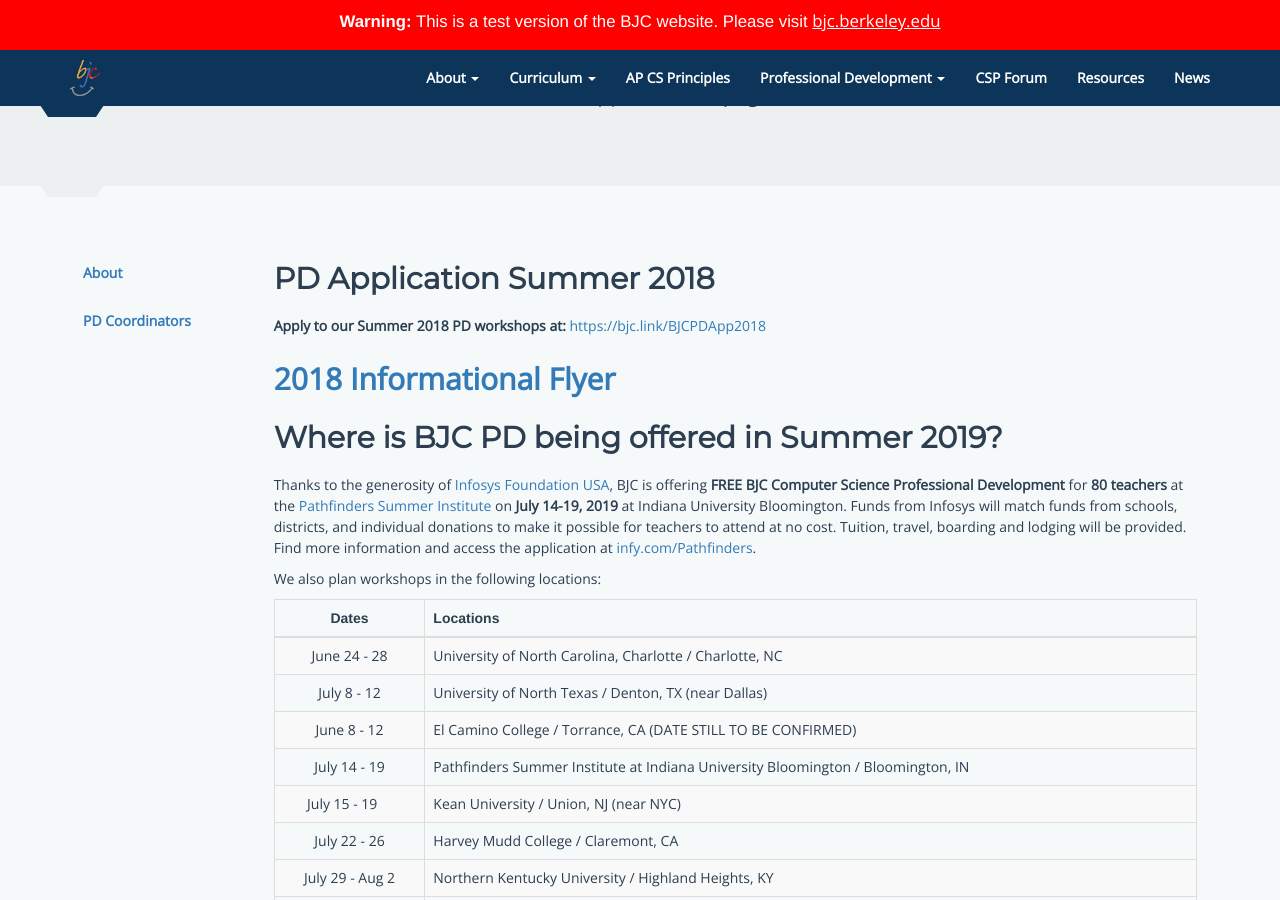
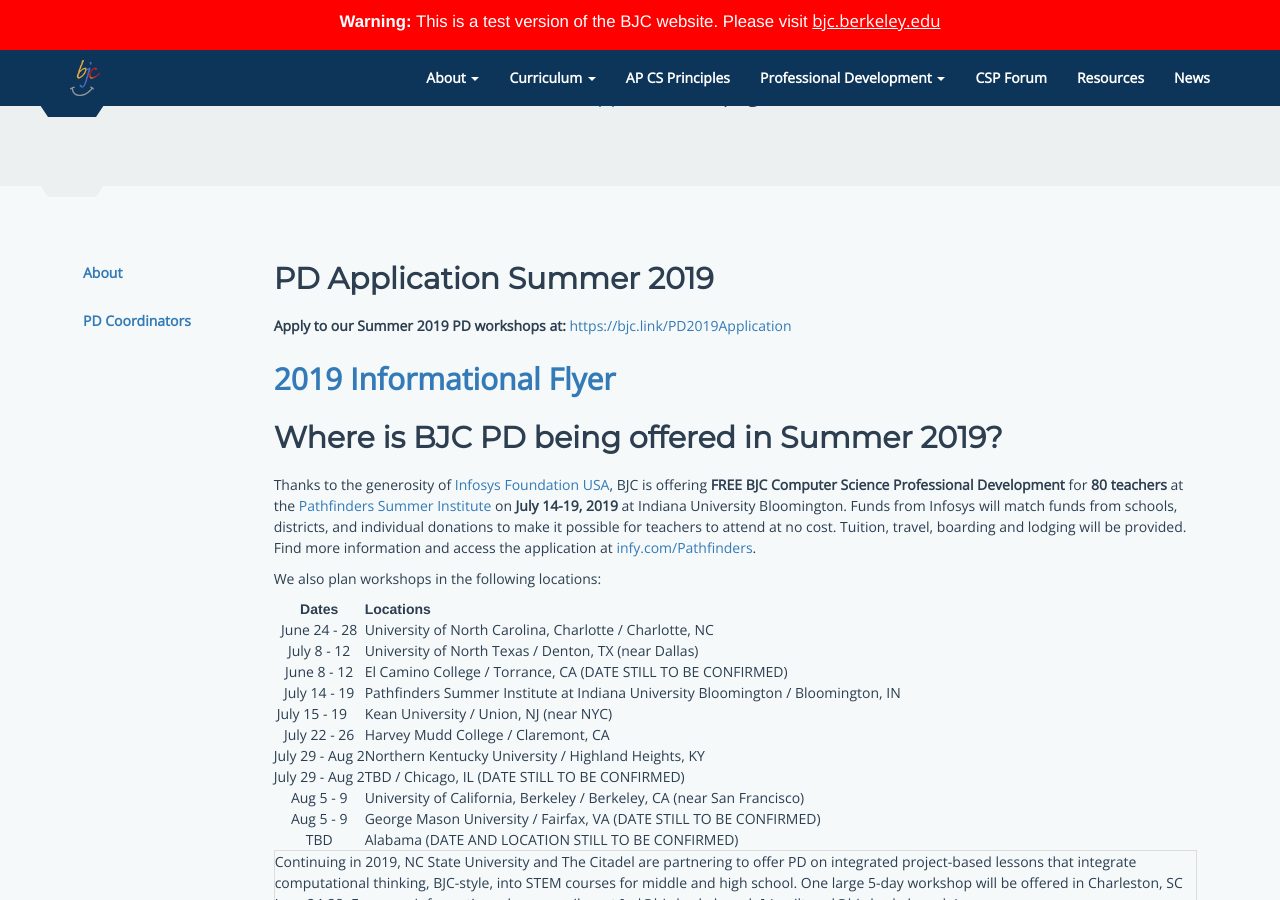
Before and after one commit to beautyjoy/beautyjoy.github.io, a Jekyll site: the page built from summer-pd/index.md, in a window 1280 px wide and 900 px high, scrolled down 348 px. Built offline with Jekyll 4.4.1, drawn with Linux system fonts in a browser that asks for light colours.

Commit message:
Update index.md

```diff
--- a/summer-pd/index.md
+++ b/summer-pd/index.md
@@ -11,13 +11,13 @@
 
 <!-- TODO: The last redirect URLs are temporary. -->
 
-## PD Application Summer 2018
+## PD Application Summer 2019
 
-**Apply to our Summer 2018 PD workshops at: [https://bjc.link/BJCPDApp2018][pd-app-link]**
+**Apply to our Summer 2019 PD workshops at: [https://bjc.link/PD2019Application][pd-app-link]**
 
 [pd-app-link]: https://bjc.link/PD2019Application
 
-## [2018 Informational Flyer]({{ site.baseurl }}/documents/2019/bjc-pd-2019-flyer.pdf)
+## [2019 Informational Flyer]({{ site.baseurl }}/documents/2019/bjc-pd-2019-flyer.pdf)
 
 ## Where is BJC PD being offered in Summer 2019?
 
@@ -38,6 +38,7 @@
 | Aug 5 - 9        |  University of California, Berkeley / Berkeley, CA (near San Francisco)            |
 | Aug 5 - 9        |  George Mason University / Fairfax, VA (DATE STILL TO BE CONFIRMED)                |
 | TBD              |  Alabama (DATE AND LOCATION STILL TO BE CONFIRMED)                                 |
+
 {: .table.table-striped.table-bordered }
 
 Continuing in 2019, NC State University and The Citadel are partnering to offer PD on integrated project-based lessons that integrate computational thinking, BJC-style, into STEM courses for middle and high school. One large 5-day workshop will be offered in Charleston, SC June 24-28. For more information, please email us at [pd@bjc.berkeley.edu].(mailto:pd@bjc.berkeley.edu).
```
